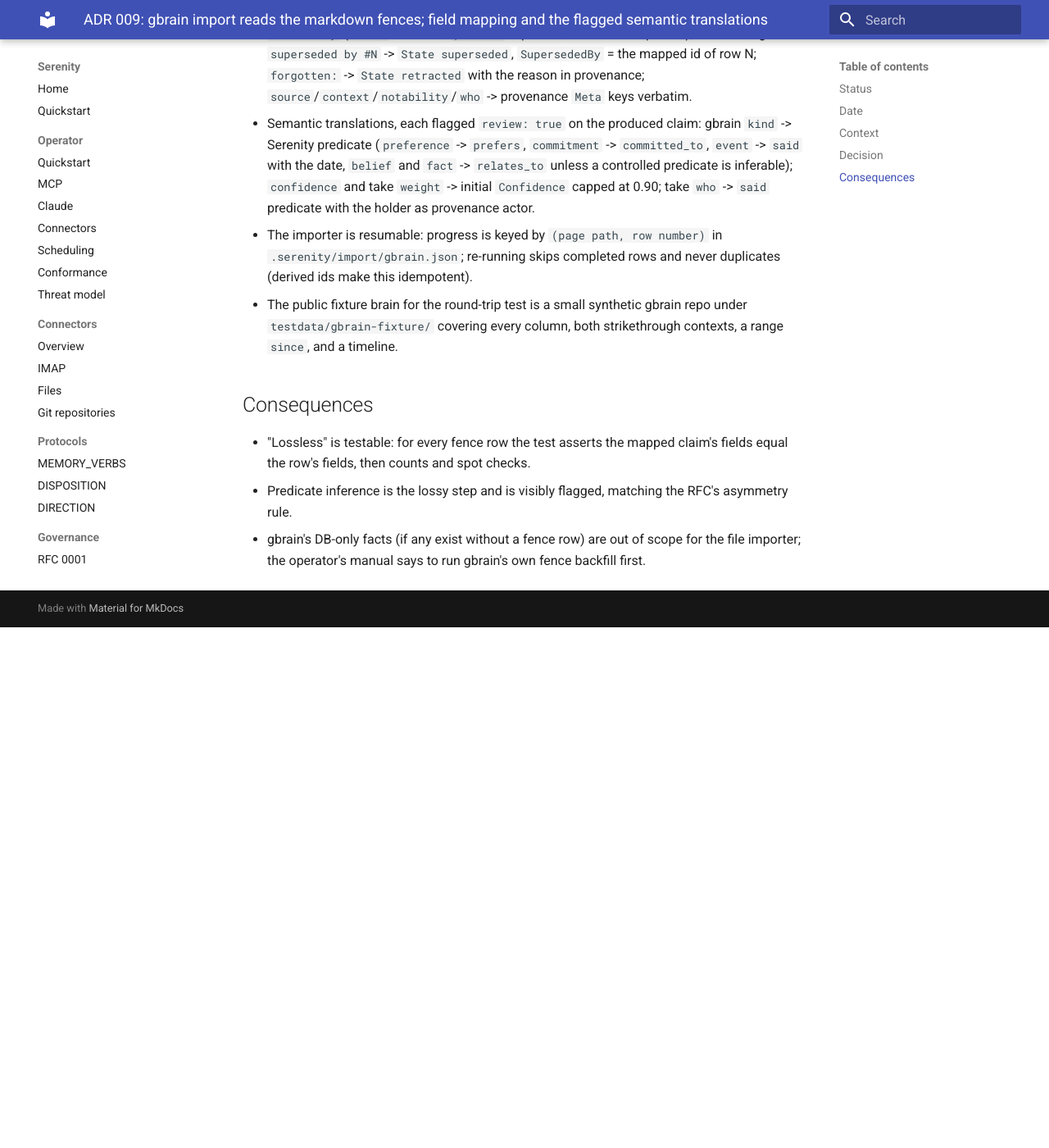
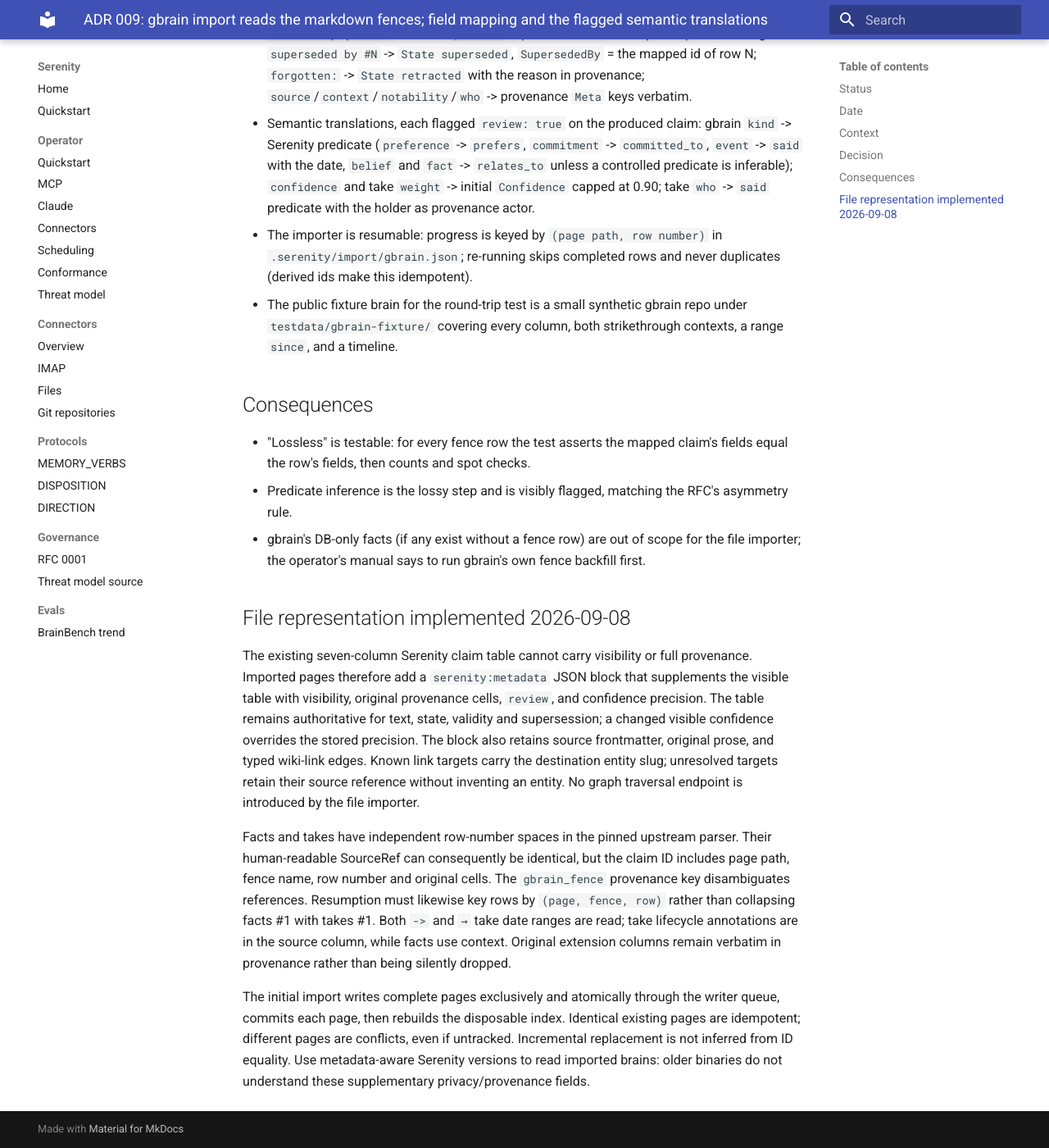
Before and after one commit to sirerun/serenity, an MkDocs documentation site: the page built from docs/adr/009-gbrain-import-field-mapping.md, in a window 1280 px wide and 1400 px high, scrolled down 1162 px. Shown: the whole window at 82% size. Built offline with MkDocs 1.6.1 and Material for MkDocs 9.7.7, drawn with Linux system fonts in a browser that asks for light colours; before the commit the page ends 1927 px from its top, so only the background shows below that.

Commit message:
docs: record the lossless import representation

```diff
--- a/docs/adr/009-gbrain-import-field-mapping.md
+++ b/docs/adr/009-gbrain-import-field-mapping.md
@@ -59,3 +59,31 @@
 - gbrain's DB-only facts (if any exist without a fence row) are out of
   scope for the file importer; the operator's manual says to run gbrain's
   own fence backfill first.
+
+## File representation implemented 2026-09-08
+
+The existing seven-column Serenity claim table cannot carry visibility or full
+provenance. Imported pages therefore add a `serenity:metadata` JSON block that
+supplements the visible table with visibility, original provenance cells,
+`review`, and confidence precision. The table remains authoritative for text,
+state, validity and supersession; a changed visible confidence overrides the
+stored precision. The block also retains source frontmatter, original prose,
+and typed wiki-link edges. Known link targets carry the destination entity slug;
+unresolved targets retain their source reference without inventing an entity.
+No graph traversal endpoint is introduced by the file importer.
+
+Facts and takes have independent row-number spaces in the pinned upstream
+parser. Their human-readable SourceRef can consequently be identical, but the
+claim ID includes page path, fence name, row number and original cells. The
+`gbrain_fence` provenance key disambiguates references. Resumption must likewise
+key rows by `(page, fence, row)` rather than collapsing facts #1 with takes #1.
+Both `->` and `→` take date ranges are read; take lifecycle annotations are in
+the source column, while facts use context. Original extension columns remain
+verbatim in provenance rather than being silently dropped.
+
+The initial import writes complete pages exclusively and atomically through the
+writer queue, commits each page, then rebuilds the disposable index. Identical
+existing pages are idempotent; different pages are conflicts, even if untracked.
+Incremental replacement is not inferred from ID equality. Use metadata-aware
+Serenity versions to read imported brains: older binaries do not understand
+these supplementary privacy/provenance fields.
```
